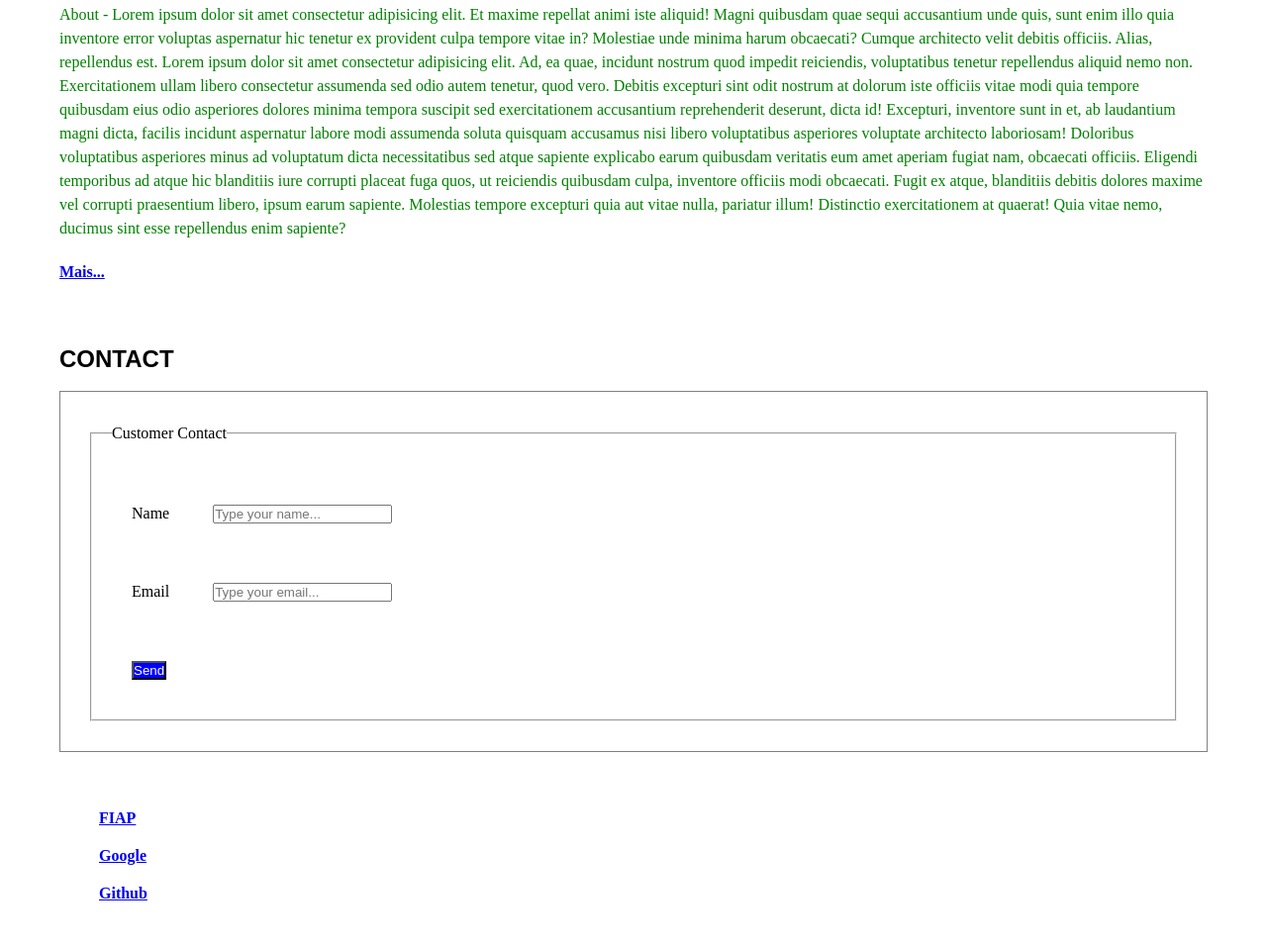
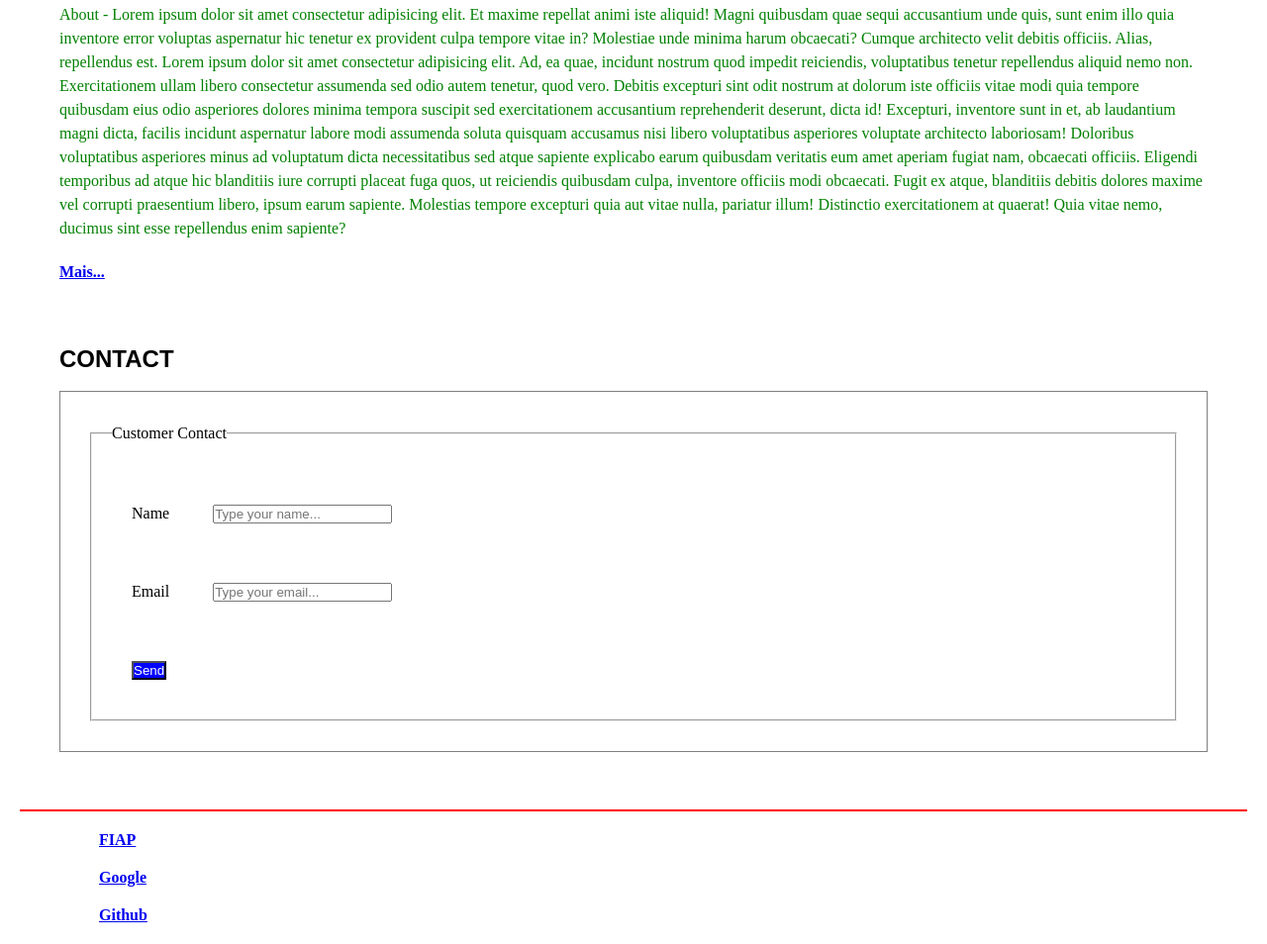
Before and after one commit to LucasVB2729/FrontEnd_Design_Engineering, a plain HTML site: page index.html in a window 1280 px wide. Shown: the part 925-1879 px from the top of the page at 99% size. Before the commit the page ends 1857 px from the top, so only its background shows below. Drawn offline with Linux system fonts and the light colour scheme.

Commit message:
Borda superior sólida vermelha no <footer>

```diff
--- a/index.css
+++ b/index.css
@@ -68,3 +68,7 @@ p {
     background-color: blue;
     color: white;
 }
+
+.rodape {
+    border-top: 2px solid red;
+}
```
